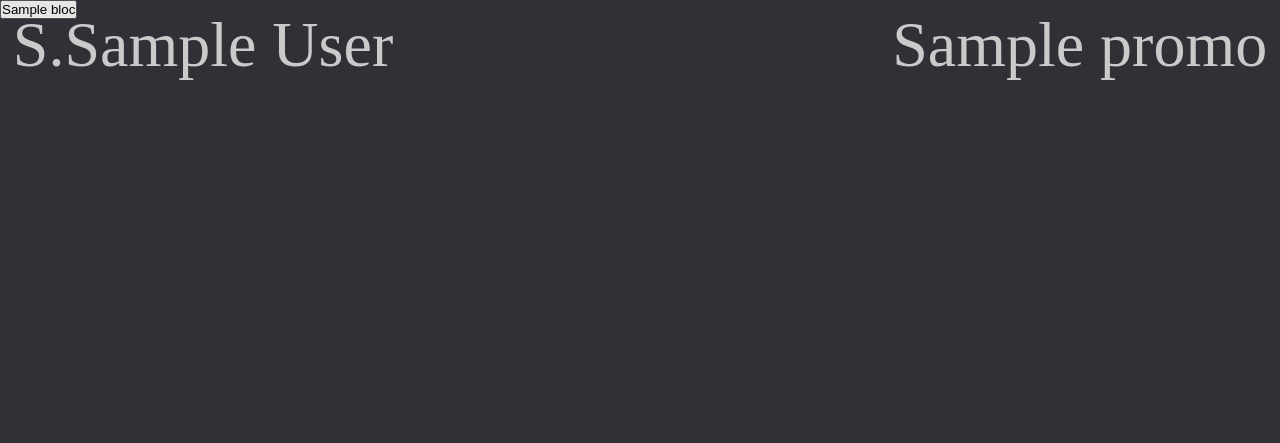
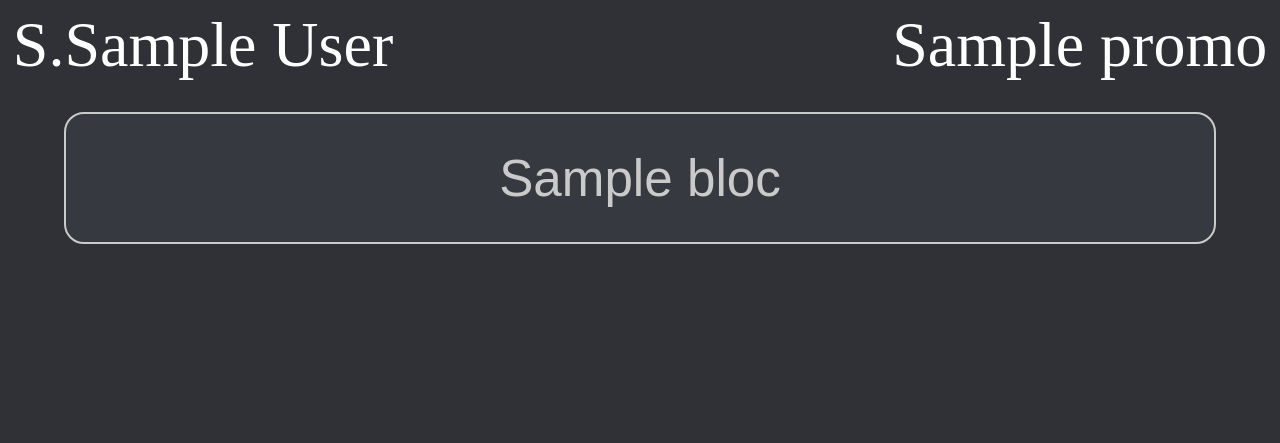
Before and after one commit to StephanKitschminyof/Projet_pwa, a PHP site: page /View/php/addBlocs.php in a window 1280 px wide. Shown: the top 443 px of the page. Run offline with PHP 8.4, Linux system fonts and the light colour scheme; the visitor is signed in with stand-in values (Sample User, id 1); tables that the repository leaves empty or names only in its code hold one stand-in row (values such as "Sample post").

Commit message:
style pour la page de selection des blocs

```diff
--- /dev/null
+++ b/View/css/styleBloc.css
@@ -0,0 +1,27 @@
+.listeBlocs{
+    text-align: center;
+    width: 90%;
+    margin: auto;
+    padding: 0;
+    margin-top: 7em;
+}
+
+form{
+    border: 2px solid #CACACA;
+    background-color: #36393F;
+    border-radius: 20px;
+    margin-top: 4vw;
+    padding-top: 3%;
+    padding-bottom: 3%;
+}
+
+input[type="submit"]{
+    font-size: 4vw;
+    width: 100%;
+    height: 200%;
+    cursor:pointer;
+    background-color: #36393F;
+    color: #CACACA;
+    text-decoration: none;
+    border: none;
+}
--- a/View/css/styleBlocE.css
+++ b/View/css/styleBlocE.css
@@ -38,9 +38,6 @@ body{
 
 }
 
-.sous-menu{
-
-}
 
 
 .sous-menu > li {
--- a/View/php/addBlocs.php
+++ b/View/php/addBlocs.php
@@ -9,7 +9,7 @@ include ("../../Controler/pageBlocEController.php");
         <meta charset="utf-8">
         <title>Ajout de bloc pour étudiant</title>
         <link rel="stylesheet" type="text/css" href="../css/style.css" />
-        <link rel="stylesheet" type="text/css" href="../css/styleBlocE.css">
+        <link rel="stylesheet" type="text/css" href="../css/styleBloc.css">
     </head>
     <body>
         <header>
@@ -17,7 +17,7 @@ include ("../../Controler/pageBlocEController.php");
             <p id="profil-header-right"><?php echo nomPromo(); ?></p>
         </header>
 
-        <div>
+        <div class="listeBlocs">
             <?php liste_bloc_simple(); ?>
         </div>
 
```
